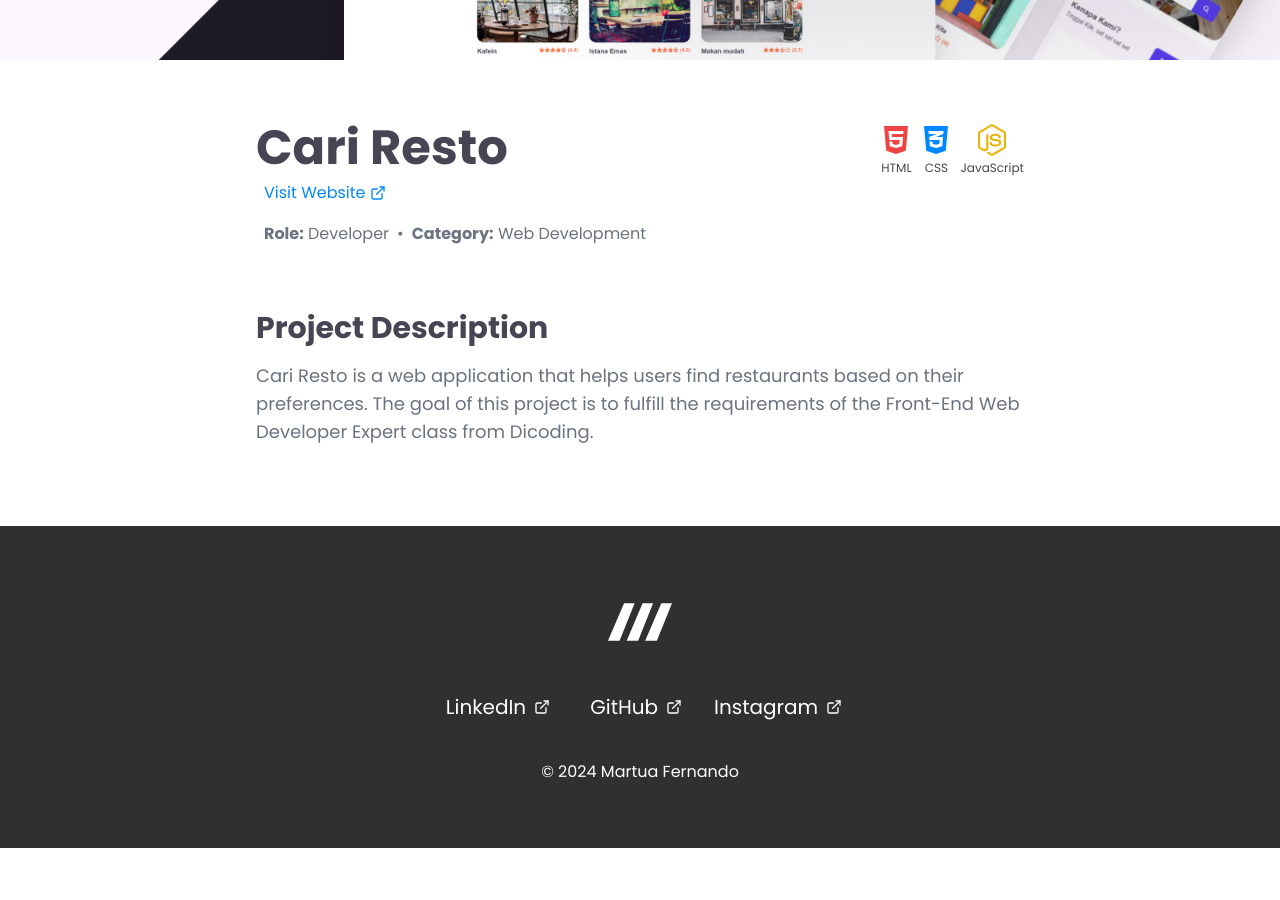
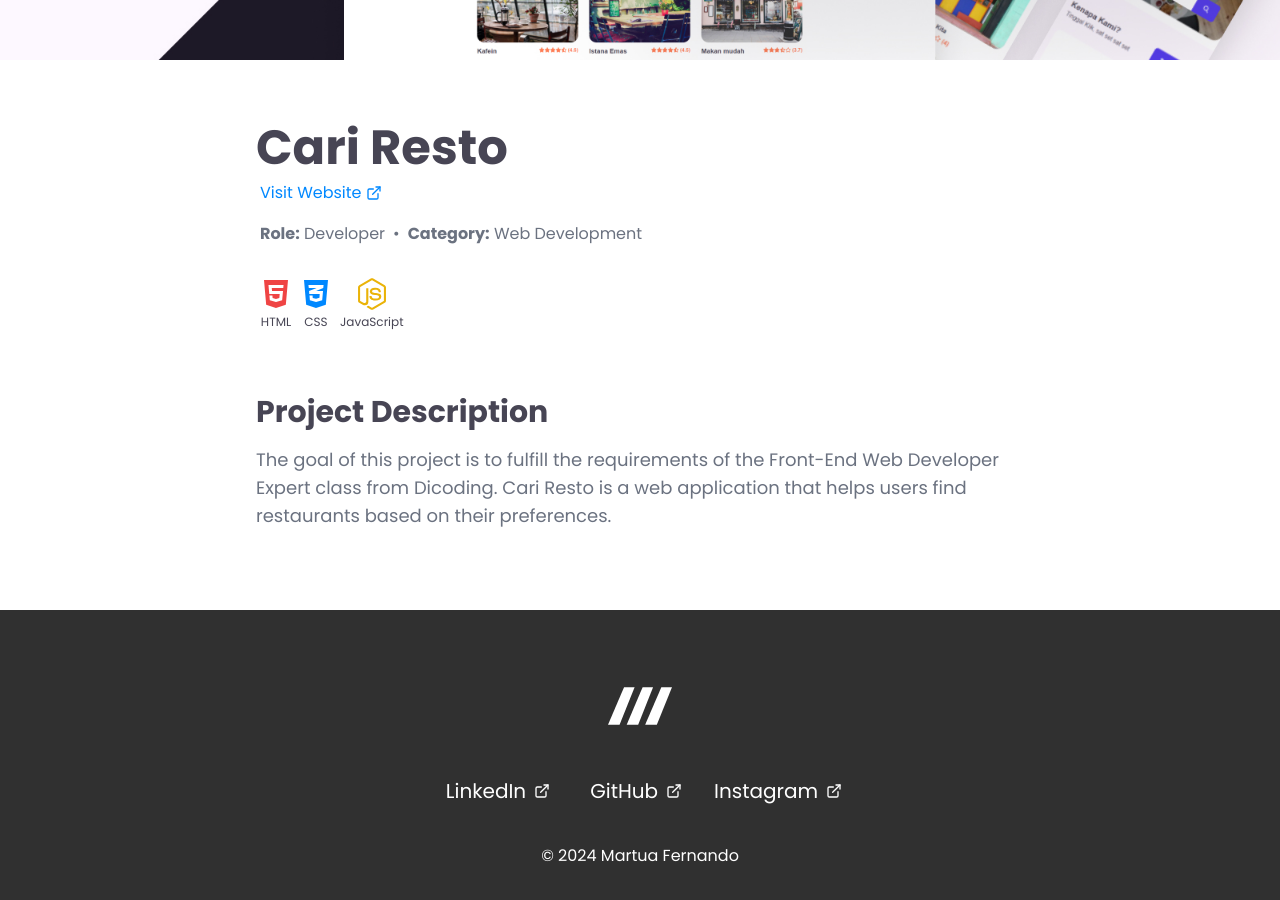
Before and after one commit to martuafernando/martuafernando.github.io, a Next.js app: page /projects/cari-resto in a window 1280 px wide. Shown: the part 820-1720 px from the top of the page. Before the commit the page ends 1668 px from the top, so only its background shows below. Built offline with nearby package versions, Linux system fonts and the light colour scheme.

Commit message:
refactor: Update project detail interface and loading component

```diff
--- /dev/null
+++ b/src/app/loading.tsx
@@ -0,0 +1,24 @@
+'use client';
+
+import React, { useEffect, useState } from 'react';
+
+export default function Loading () {
+  const [message, setMessage] = useState("Loading, please wait...");
+
+  useEffect(() => {
+    const timer = setTimeout(() => {
+      setMessage("This is taking longer than expected...");
+    }, 5000);
+
+    return () => clearTimeout(timer);
+  }, []);
+
+  return (
+    <div className="flex justify-center items-center h-screen bg-gray-100">
+      <div className="text-center">
+        <div className="animate-spin rounded-full h-16 w-16 border-t-4 border-black border-solid mx-auto mb-4"></div>
+        <p className="text-lg font-medium text-gray-700">{message}</p>
+      </div>
+    </div>
+  );
+};
--- a/src/app/projects/[id]/page.tsx
+++ b/src/app/projects/[id]/page.tsx
@@ -12,7 +12,7 @@ export default function ProjectPage() {
   const { projectDetail, loading } = useProjectDetail();
 
   if (!projectDetail || loading) {
-    return <p>Loading...</p>;
+    return <ProjectPageSkeleton />;
   }
 
   return (
@@ -36,20 +36,21 @@ export default function ProjectPage() {
       )}
 
       <div className="max-w-3xl mx-auto p-4 lg:p-0">
-        <section className="mt-16 flex flex-wrap justify-between gap-y-4">
-          <div>
+        <section className="mt-16">
           <h1 className="text-5xl font-bold">{projectDetail?.title}</h1>
+          {projectDetail?.projectUrl && (
             <Link
               href="https://martuafernando.github.io/katalog-restoran/"
               className="flex items-center"
               target="_blank"
             >
-              <span className="text-blue-500  flex items-center ml-2 gap-1 relative after:content-[''] after:absolute after:w-full after:h-[1px] after:bg-black after:left-0 after:bottom-[-2px] after:scale-x-0 hover:after:scale-x-100 after:transition-transform after:origin-right after:hover:origin-left after:duration-300">
+              <span className="text-blue-500  flex items-center ml-1 gap-1 relative after:content-[''] after:absolute after:w-full after:h-[1px] after:bg-black after:left-0 after:bottom-[-2px] after:scale-x-0 hover:after:scale-x-100 after:transition-transform after:origin-right after:hover:origin-left after:duration-300">
                 Visit Website <FiExternalLink size={16} />
               </span>
             </Link>
+          )}
 
-            <div className="mt-2 ml-2 flex flex-wrap gap-2">
+          <div className="mt-2 ml-1 flex flex-wrap gap-2">
             <p className="text-gray-500">
               <span className="font-bold">Role:</span> {projectDetail.role}
             </p>
@@ -59,8 +60,8 @@ export default function ProjectPage() {
               {projectDetail.category}
             </p>
           </div>
-          </div>
-          {getToolsIcon(projectDetail.tools)}
+
+          <ToolsIcon tools={projectDetail.tools} className="mt-8 ml-1" />
         </section>
 
         {projectDetail?.description && (
@@ -76,47 +77,41 @@ export default function ProjectPage() {
   );
 }
 
-function getToolsIcon(tools: string[]) {
+function ToolsIcon({
+  tools,
+  className,
+}: {
+  readonly tools: string[];
+  readonly className?: string;
+}) {
   return (
-    <div className="flex gap-2 justify-between">
+    <div className={`flex gap-2 ${className}`}>
       {tools.map((tool) => {
         switch (tool) {
           case "HTML":
             return (
-              <div
-                key={tool}
-                className="flex-1 flex flex-col gap-1 items-center"
-              >
+              <div key={tool} className="flex flex-col gap-1 items-center">
                 <FaHtml5 size={32} className="text-red-500" />
                 <span className="text-xs">HTML</span>
               </div>
             );
           case "CSS":
             return (
-              <div
-                key={tool}
-                className="flex-1 flex flex-col gap-1 items-center"
-              >
+              <div key={tool} className="flex flex-col gap-1 items-center">
                 <FaCss3Alt size={32} className="text-blue-500" />
                 <span className="text-xs">CSS</span>
               </div>
             );
           case "JavaScript":
             return (
-              <div
-                key={tool}
-                className="flex-1 flex flex-col gap-1 items-center"
-              >
+              <div key={tool} className="flex flex-col gap-1 items-center">
                 <FaNodeJs size={32} className="text-yellow-500" />
                 <span className="text-xs">JavaScript</span>
               </div>
             );
           case "React":
             return (
-              <div
-                key={tool}
-                className="flex-1 flex flex-col gap-1 items-center"
-              >
+              <div key={tool} className="flex flex-col gap-1 items-center">
                 <FaReact size={32} className="text-blue-500" />
                 <span className="text-xs">React</span>
               </div>
@@ -128,3 +123,41 @@ function getToolsIcon(tools: string[]) {
     </div>
   );
 }
+
+function ProjectPageSkeleton() {
+  return (
+    <div className="animate-pulse">
+      <div className="bg-gray-200 w-full h-[300px]"></div>
+      <div className="max-w-3xl mx-auto p-4 lg:p-0">
+        <section className="mt-16 flex flex-wrap justify-between gap-y-4">
+          <div>
+            <h1 className="text-5xl font-bold bg-gray-200 h-12 w-3/4"></h1>
+            <div className="mt-2 ml-1 flex flex-wrap gap-2">
+              <p className="text-gray-500 bg-gray-200 h-5 w-1/4"></p>
+              <span className="hidden sm:block text-gray-500">•</span>
+              <p className="text-gray-500 bg-gray-200 h-5 w-1/4"></p>
+            </div>
+          </div>
+          <div className="flex gap-2 justify-between">
+            <div className="flex flex-col gap-1 items-center">
+              <div className="bg-gray-200 h-12 w-12"></div>
+              <span className="text-xs bg-gray-200 h-5 w-1/4"></span>
+            </div>
+            <div className="flex flex-col gap-1 items-center">
+              <div className="bg-gray-200 h-12 w-12"></div>
+              <span className="text-xs bg-gray-200 h-5 w-1/4"></span>
+            </div>
+            <div className="flex flex-col gap-1 items-center">
+              <div className="bg-gray-200 h-12 w-12"></div>
+              <span className="text-xs bg-gray-200 h-5 w-1/4"></span>
+            </div>
+          </div>
+        </section>
+        <section className="mt-16">
+          <h2 className="text-3xl font-bold bg-gray-200 h-12 w-1/2"></h2>
+          <p className="text-lg text-gray-500 mt-4 bg-gray-200 h-12 w-full"></p>
+        </section>
+      </div>
+    </div>
+  );
+}
--- a/src/data/repositories/project-repository-impl.ts
+++ b/src/data/repositories/project-repository-impl.ts
@@ -17,7 +17,7 @@ const projects = [
   {
     id: "cari-resto",
     title: "Cari Resto",
-    description: "Cari Resto is a web application that helps users find restaurants based on their preferences. The goal of this project is to fulfill the requirements of the Front-End Web Developer Expert class from Dicoding.",
+    description: "The goal of this project is to fulfill the requirements of the Front-End Web Developer Expert class from Dicoding. Cari Resto is a web application that helps users find restaurants based on their preferences.",
     projectUrl: "https://martuafernando.github.io/katalog-restoran/",
     role: "Developer",
     tools: ["HTML", "CSS", "JavaScript"],
--- a/src/domain/entities/project-detail.tsx
+++ b/src/domain/entities/project-detail.tsx
@@ -2,7 +2,7 @@ export default interface ProjectDetail {
   readonly id: string;
   readonly title: string;
   readonly description: string;
-  readonly projectUrl: string;
+  readonly projectUrl?: string;
 
   readonly role: string;
   readonly tools: string[];
```
Lines whose indentation alone changed are shown as unchanged.
